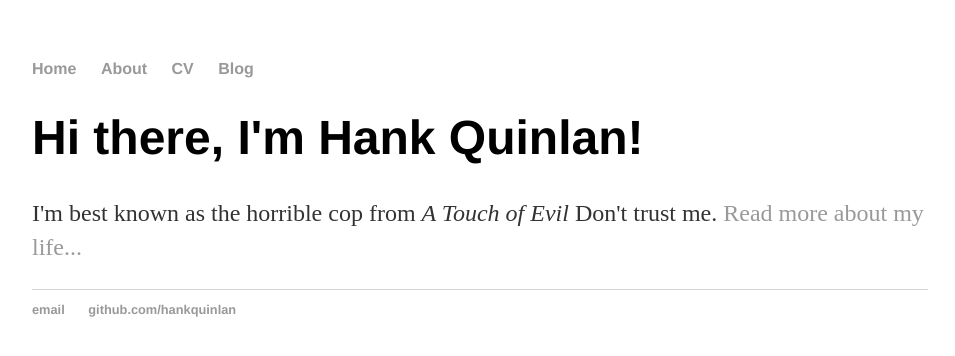
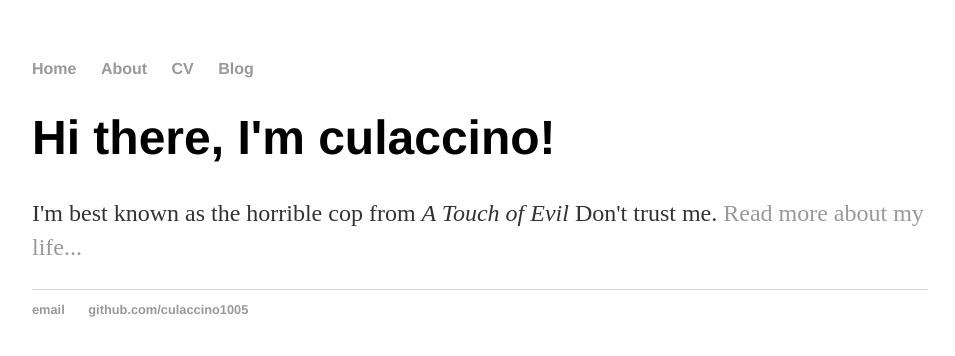
Before and after one commit to culaccino1005/culaccino1005.github.io, a plain HTML site: page index.html in a window 1280 px wide. Shown: the whole page, without its empty margins (160-1115 px from the left). Drawn offline with Linux system fonts and the light colour scheme.

Commit message:
Update index.html

```diff
--- a/index.html
+++ b/index.html
@@ -1,7 +1,7 @@
 <!DOCTYPE html>
 <html>
 	<head>
-		<title>Hank Quinlan, Horrible Cop</title>
+		<title>Culaccino, Horrible Cop</title>
 		<!-- link to main stylesheet -->
 		<link rel="stylesheet" type="text/css" href="/css/main.css">
 	</head>
@@ -16,14 +16,14 @@
 		</nav>
 		<div class="container">
     		<div class="blurb">
-        		<h1>Hi there, I'm Hank Quinlan!</h1>
+        		<h1>Hi there, I'm culaccino!</h1>
 				<p>I'm best known as the horrible cop from <em>A Touch of Evil</em> Don't trust me. <a href="/about">Read more about my life...</a></p>
     		</div><!-- /.blurb -->
 		</div><!-- /.container -->
 		<footer>
     		<ul>
-        		<li><a href="mailto:hankquinlanhub@gmail.com">email</a></li>
-        		<li><a href="https://github.com/hankquinlan">github.com/hankquinlan</a></li>
+        		<li><a href="mailto:j.fu21@lse.ac.uk">email</a></li>
+        		<li><a href="https://github.com/culaccino1005">github.com/culaccino1005</a></li>
 			</ul>
 		</footer>
 	</body>
```
